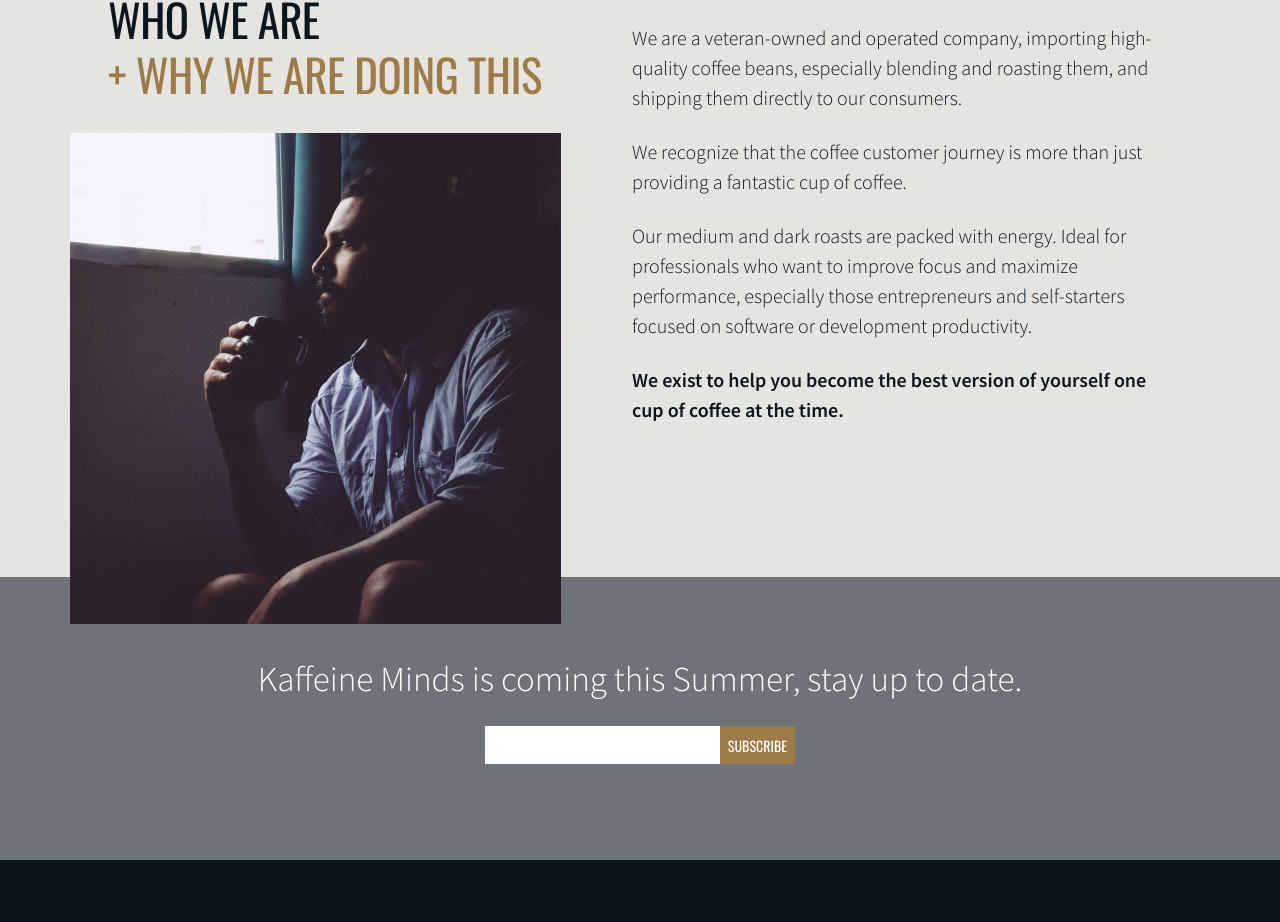
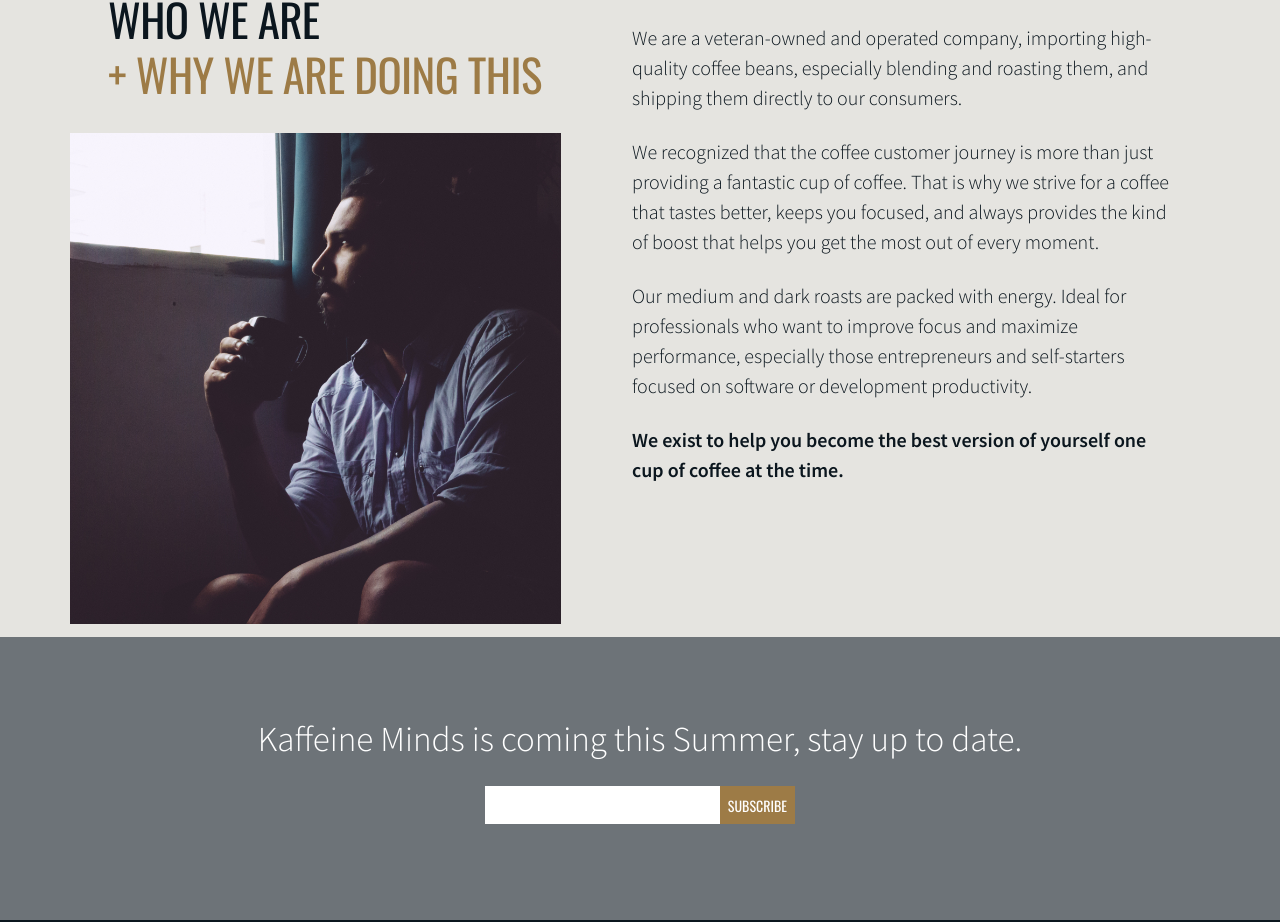
Before and after one commit to psanders/kmcc-website, a Next.js app: page / in a window 1280 px wide. Shown: the part 3220-4142 px from the top of the page. Built offline with nearby package versions, Linux system fonts and the light colour scheme.

Commit message:
Updated para

```diff
--- a/pages/index.js
+++ b/pages/index.js
@@ -101,7 +101,7 @@
           </div>
           <div className={styles.whyContent}>
             <p>We are a veteran-owned and operated company, importing high-quality coffee beans, especially blending and roasting them, and shipping them directly to our consumers.</p>
-            <p>We recognize that the coffee customer journey is more than just providing a fantastic cup of coffee.</p>
+            <p>We recognized that the coffee customer journey is more than just providing a fantastic cup of coffee. That is why we strive for a coffee that tastes better, keeps you focused, and always provides the kind of boost that helps you get the most out of every moment.</p>
             <p>Our medium and dark roasts are packed with energy. Ideal for professionals who want to improve focus and maximize performance, especially those entrepreneurs and self-starters focused on software or development productivity.</p>
             <p className="bold">We exist to help you become the best version of yourself one cup of coffee at the time.</p>
           </div>
```
